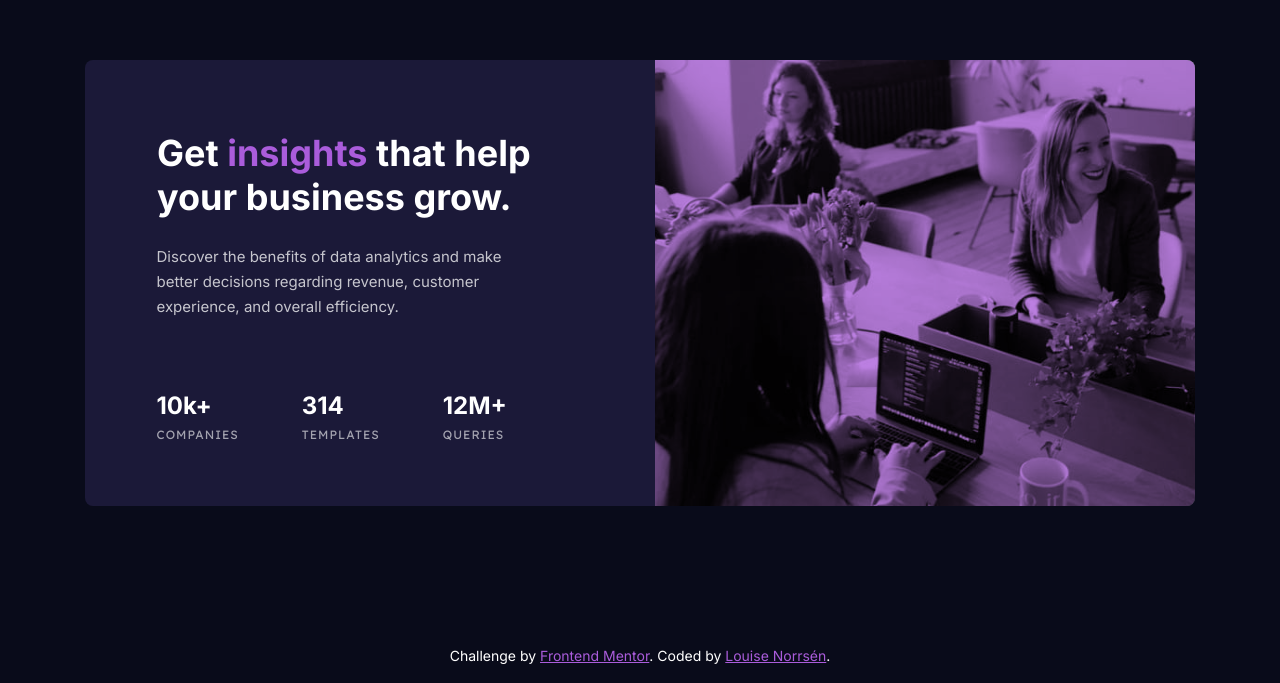
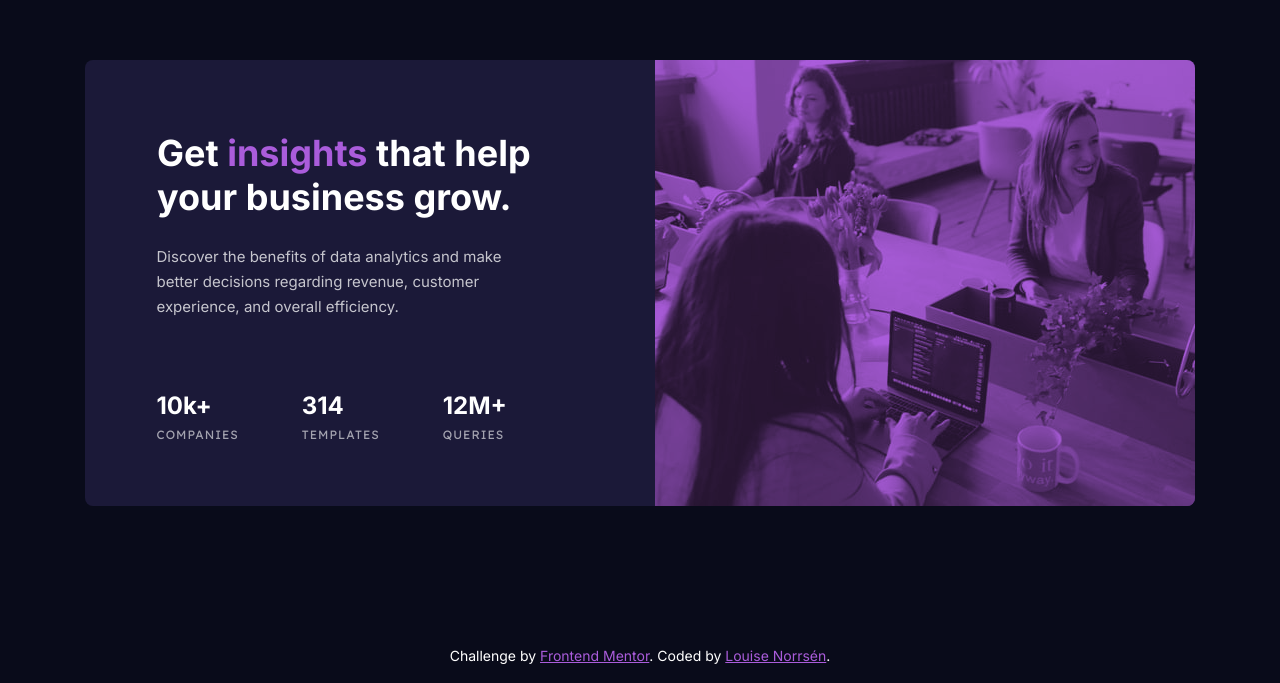
Before and after one commit to louisenorrsen/stats-preview-card-component-main, a plain HTML site: page index.html in a window 1280 px wide. Shown: the part 117-800 px from the top of the page. Drawn offline with Linux system fonts and the light colour scheme.

Commit message:
fixed the image

```diff
--- a/index.html
+++ b/index.html
@@ -14,9 +14,9 @@
 <body>
   <main>
     <div class="card">
-      <div class="hero">
-        <img class="hero--img" src="./images/image-header-mobile.jpg" alt="image-header-mobile">
-        <div class="overlay"></div>
+      <div class="overlay">
+        <img class="hero--img" id="mobile" src="./images/image-header-mobile.jpg" alt="image-header-mobile">
+        <img class="hero--img" id="desktop" src="./images/image-header-desktop.jpg" alt="image-header-mobile">
       </div>
       <div class="content">
         <h1 class="header">Get <span class="pop">insights</span> that help your business grow.</h1>
@@ -45,6 +45,5 @@
       Coded by <a href="#">Louise Norrsén</a>.
     </div>
   </main>
-
 </body>
 </html>
--- a/style.css
+++ b/style.css
@@ -28,23 +28,23 @@ main {
     border-radius: 8px;
 }
 
-.hero--img {
-    width: 327px;
-    border-radius: 8px 8px 0 0;
+#desktop {
+    display: none;
+}
+#mobile {
+    display: block;
 }
 
-.hero {
-    position: relative;
+.hero--img {
+    mix-blend-mode: multiply;
+    opacity: 0.79;
 }
 
 .overlay {
-    background-color: var(--soft-violet);
-    position: absolute;
-    top: 0;
-    mix-blend-mode: multiply;
-    opacity: 0.79;
     width: 327px;
     height: 240px;
+    background-color: var(--soft-violet);
+    border-radius: 8px 8px 0 0;
 }
 
 .header {
@@ -120,6 +120,13 @@ main {
         object-fit: cover;
     }
 
+    #mobile {
+        display: none;
+    }
+    #desktop {
+        display: block;
+    }
+
     .content {
         text-align: left;
     }
```
